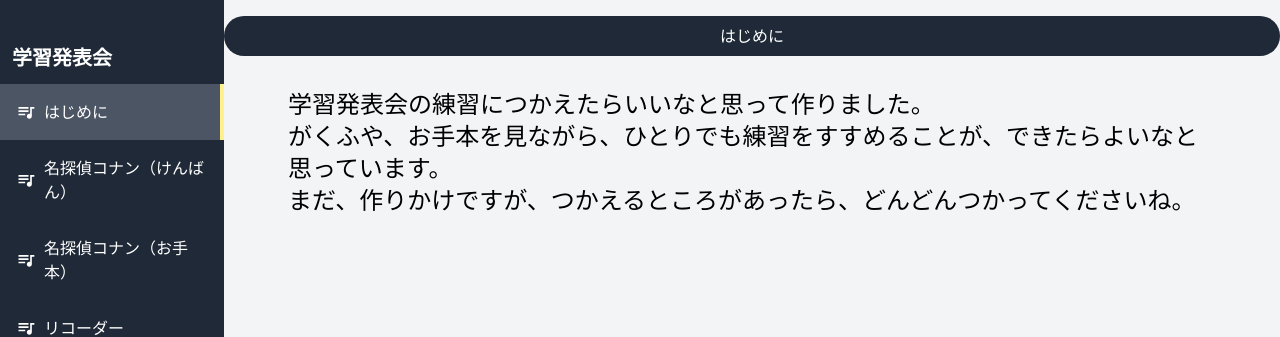
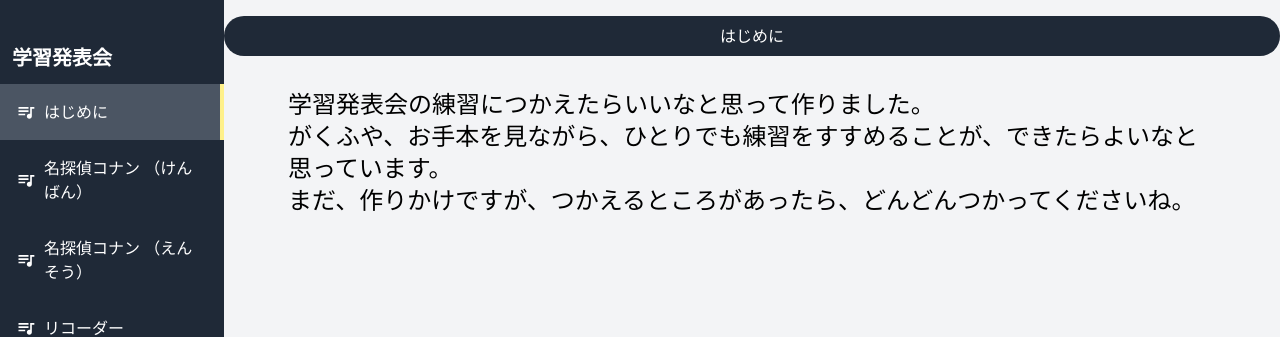
Before and after one commit to goohayami/gakusyuhp, a Next.js app: page / in a window 1280 px wide. Shown: the top 337 px of the page. Built offline with nearby package versions, Linux system fonts and the light colour scheme.

Commit message:
hajimeni

```diff
--- a/app/(main)/components/NavList/NavList.jsx
+++ b/app/(main)/components/NavList/NavList.jsx
@@ -11,13 +11,13 @@ const NavList = () => {
     },
     {
       id: 2,
-      label: "名探偵コナン（けんばん）",
+      label: "名探偵コナン \n（けんばん）",
       link: "/conan",
       icon: <MdOutlineQueueMusic className="size-5" />,
     },
     {
       id: 3,
-      label: "名探偵コナン（お手本）",
+      label: "名探偵コナン \n（えんそう）",
       link: "/youtube",
       icon: <MdOutlineQueueMusic className="size-5" />,
     },
```
